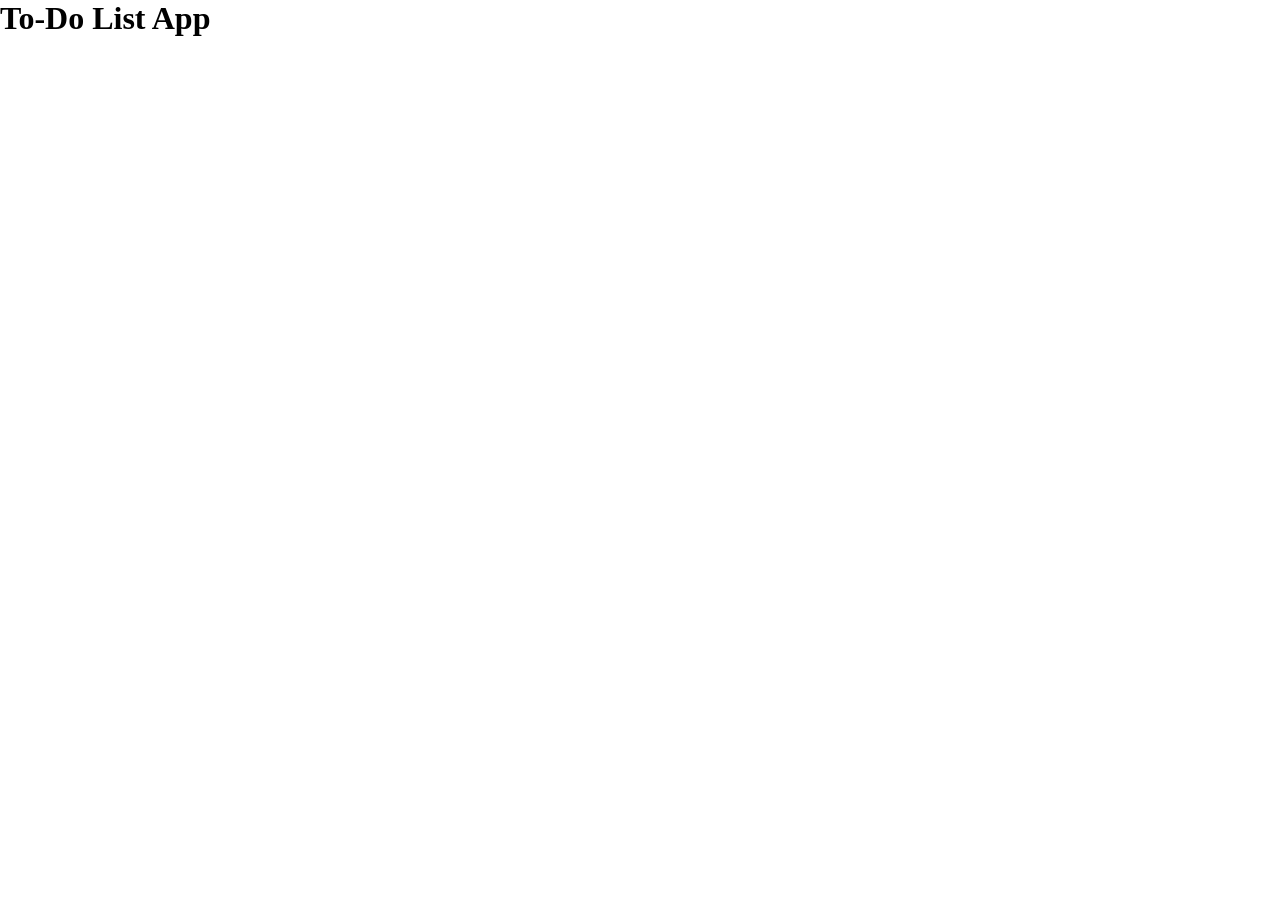
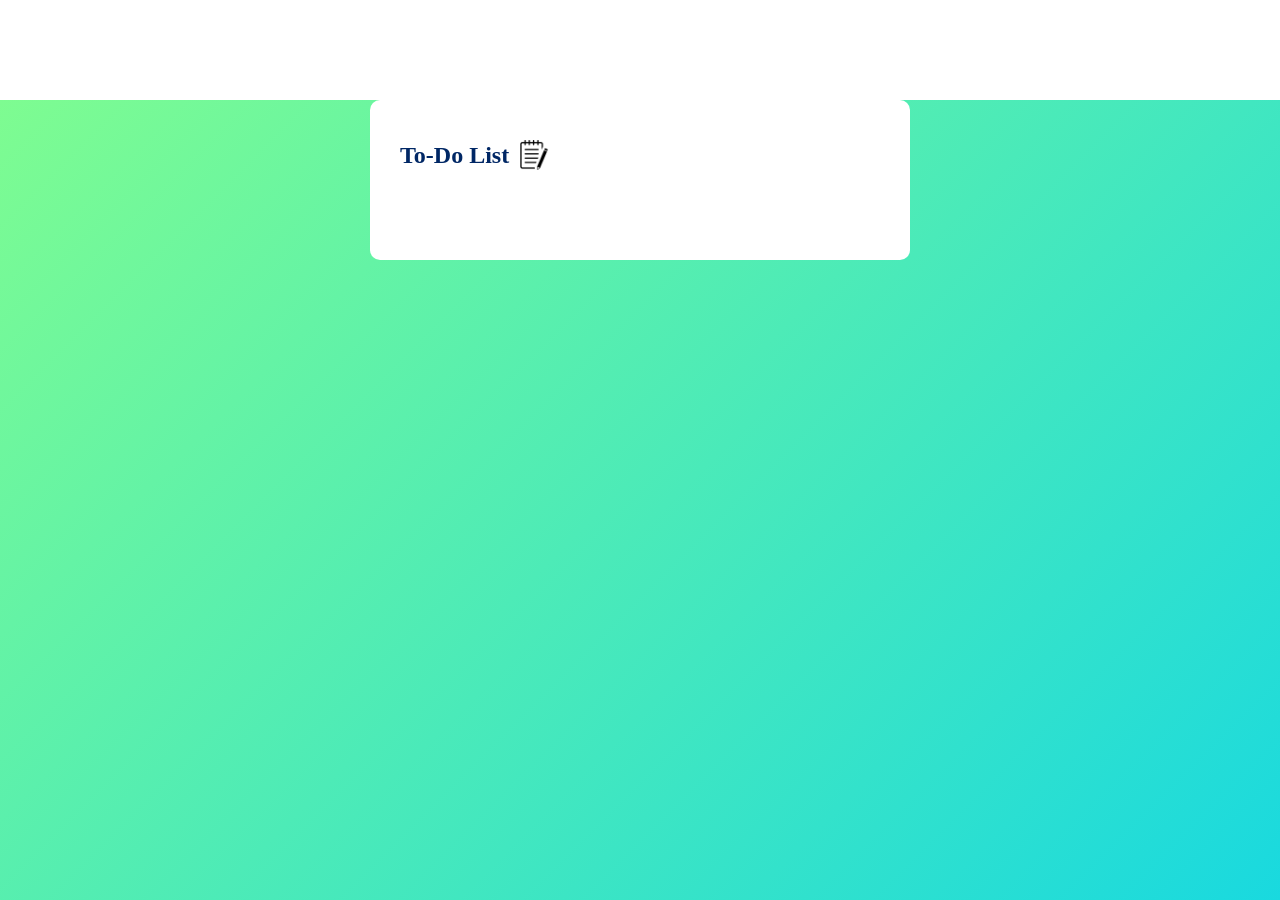
Before and after one commit to KristinnTh/To-Do-List, a plain HTML site: page index.html in a window 1280 px wide. Before the commit the page ends 800 px from the top, so only its background shows below. Drawn offline with Linux system fonts and the light colour scheme.

Commit message:
Added the basic container with the To-Do List box and icon. I have a strange white header at the top of the screen that I'm hoping to get rid of soon. I'm looking to make the basic To-do list and then add a bunch of things to personalize it.

```diff
--- a/index.html
+++ b/index.html
@@ -1,10 +1,17 @@
 <!DOCTYPE html>
 <html>
     <head>
+        <meta name="viewport" content="width=device-width, initial-scale=1">
         <title>To-Do List App</title>
         <link rel="stylesheet" href="style.css">
     </head>
     <body>
-        <h1>To-Do List App</h1>
+        <div class="container">
+            <div class="todo-app">
+                <h2>To-Do List <img src="img/Note.png" alt="Notepad with pencil icon"></h2>
+
+            </div>
+        </div>
+
     </body>
 </html>
--- a/style.css
+++ b/style.css
@@ -3,3 +3,29 @@
     padding: 0;
     box-sizing: border-box;
 }
+
+.container{
+    width: 100%;
+    min-height: 100vh;
+    background: linear-gradient(135deg, #7efc91, #19d9df)
+}
+
+.todo-app{
+    width: 100%;
+    max-width: 540px;
+    background: #fff;
+    margin: 100px auto 20px;
+    padding: 40px 30px 70px;
+    border-radius: 10px; /*border round*/
+}
+.todo-app h2{
+    color: #002765;
+    display: flex;
+    align-items: center;
+    margin-bottom: 20px;
+}
+.todo-app img{
+    width: 30px;
+    margin-left: 10px;
+
+}
```
Also changed, not shown: img/Note.png (added).
